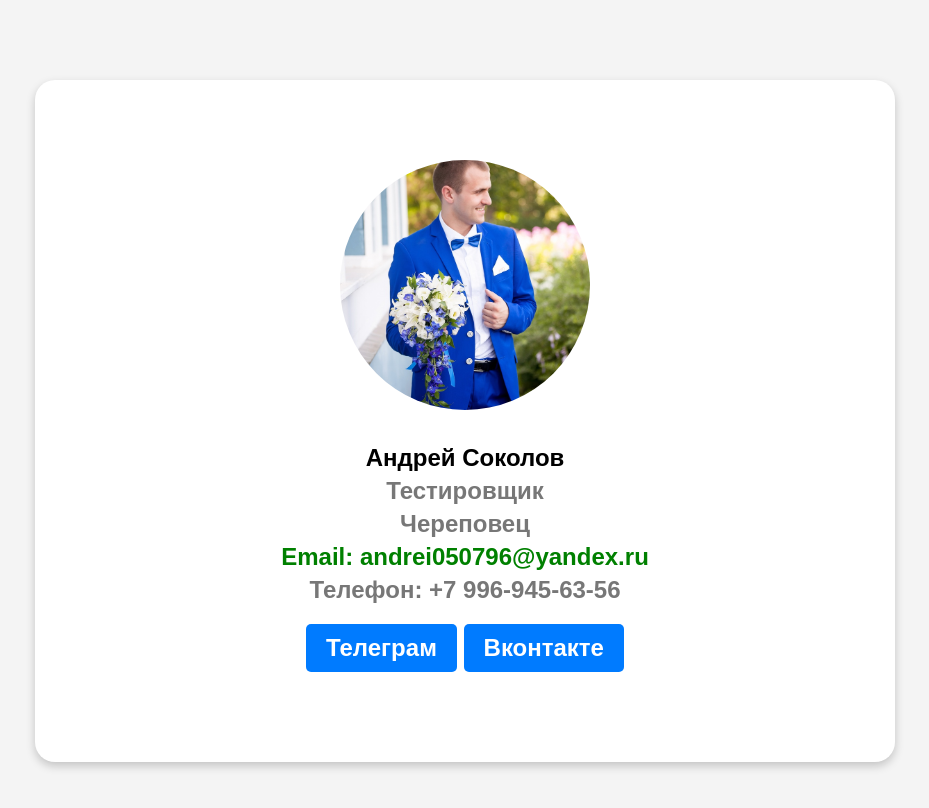
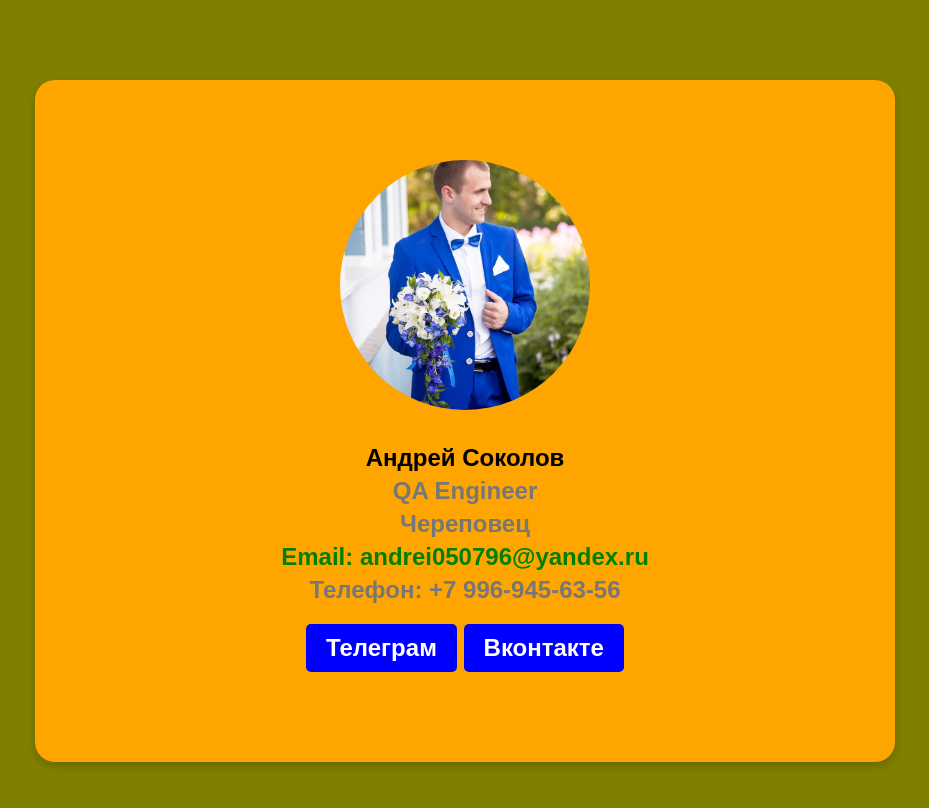
Before and after one commit to Andrey9607/Andrey9607.github.io, a plain HTML site: page index.html in a window 1280 px wide. Shown: the whole page, without its empty margins (175-1104 px from the left). Drawn offline with Linux system fonts and the light colour scheme.

Commit message:
Add files via upload

```diff
--- a/index.html
+++ b/index.html
@@ -7,12 +7,12 @@
     <style>
         body {
             font-family: Arial, sans-serif;
-            background-color: #f4f4f4;
+            background-color: #808000;
             margin: 0;
             padding: 0;
         }
         .card {
-            background-color: #fff;
+            background-color: #FFA500;
             max-width: 700px;
             margin: 80px auto;
             padding: 80px;
@@ -40,12 +40,12 @@
             margin-top: 15px;
             text-decoration: none;
             color: #fff;
-            background-color: #007BFF;
+            background-color: #0000ff;
             padding: 10px 20px;
             border-radius: 5px;
         }
         .card a:hover {
-            background-color: #0056b3;
+            background-color: #00ff00;
         }
     </style>
 </head>
@@ -55,7 +55,7 @@
         <img alt=" моя фотоогрфия" src="qgm4j0S3OLw.jpg" >
         <h1>Андрей Соколов</h>
 
-        <p>Тестировщик</p>
+        <p>QA Engineer</p>
 
         <p>Череповец</p>
 
```
